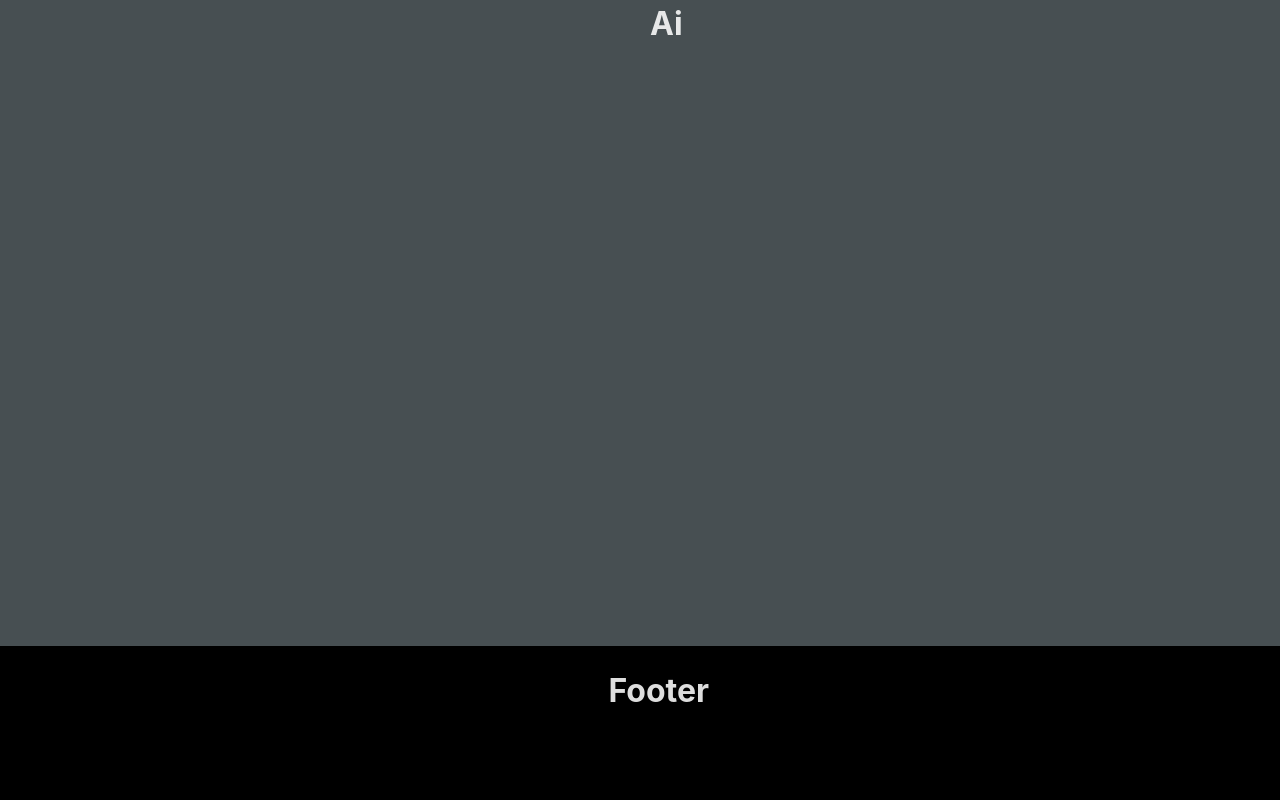
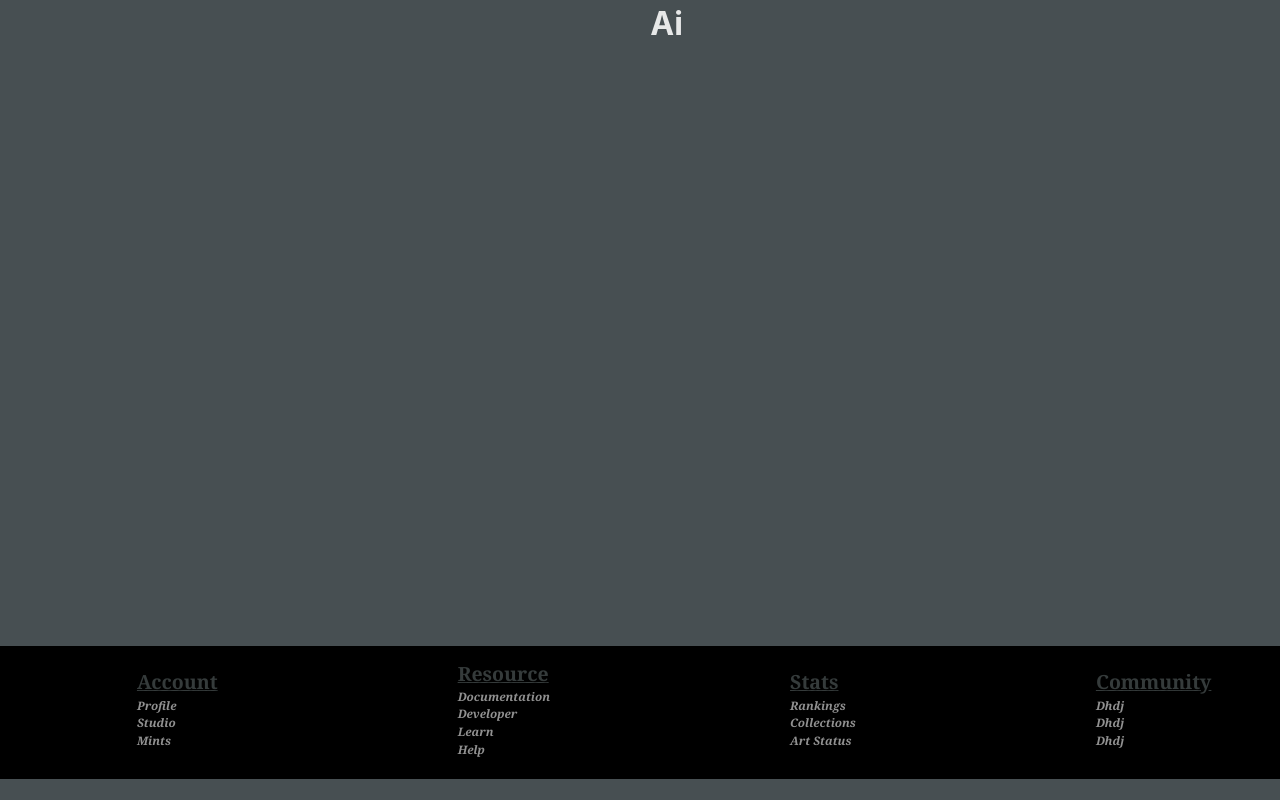
Before and after one commit to mayowaolatunji/CryptArt, a React (Vite) app in the folder cryptArt/: page / in a window 1280 px wide. Shown: the part 1621-2421 px from the top of the page. After the commit the page ends 2400 px from the top, so only its background shows below. Built offline with nearby package versions, Linux system fonts and the light colour scheme; no server answers.

Commit message:
Footer/ CryptArt

```diff
--- a/cryptArt/src/components/footer/footer.css
+++ b/cryptArt/src/components/footer/footer.css
@@ -1,4 +1,58 @@
 .Footer{
     background: black;
     height: 100%;
+    width: 100%;
+    justify-content: center;
+    align-items: center;
+
 }
+
+.footerContent{
+    /* position: relative; */
+    display: flex;
+    margin-left: 40px;
+    padding-right: 50px;
+    justify-content: center;
+    align-items: center;
+}
+
+.list{
+    position: relative;
+    padding-right: 200px;
+    align-items: center;
+    justify-content: center;
+    padding-top: -4px;
+    display: block;
+}
+
+.list ul{
+    display: block;
+    justify-content: center;
+    align-items: center;
+    text-align: center;
+    font-size: small;
+}
+
+.community ul{
+    font-size: small;
+    display: block;
+
+}
+
+ul li{
+    font-family: georgia;
+    font-style: oblique;
+    text-decoration: solid;
+    text-shadow: 2px 1px 1px rgb(0, 0, 0);
+    text-transform: capitalize;
+    color: rgb(145, 145, 145);
+    outline: white;
+    font-size: .9em;
+}
+
+li.headerText{
+    font-size: 1.5em;
+    text-decoration: underline;
+    font-style: normal;
+    color: rgb(53, 59, 59);
+}
--- a/cryptArt/src/components/footer/footer.jsx
+++ b/cryptArt/src/components/footer/footer.jsx
@@ -5,7 +5,51 @@ import './footer.css';
 
 function footer() {
   return (
-    <div className='Footer'><h1>Footer</h1></div>
+    <div className='Footer'>
+
+      <div className="footerContent">
+
+      <div className="list">
+        <ul>
+          <li className='headerText'>Account</li>
+          <li>Profile</li>
+          <li>Studio</li>
+          <li>mints</li>
+        </ul>
+      </div>
+
+      <div className="list">
+        <ul>
+          <li className='headerText' >Resource</li>
+          <li>Documentation</li>
+          <li>Developer</li>
+          <li>Learn</li>
+          <li>Help</li>
+        </ul>
+
+      </div>
+
+      <div className="list">
+      <ul>
+          <li className='headerText'>Stats</li>
+          <li>Rankings</li>
+          <li>Collections</li>
+          <li>Art status</li>
+        </ul>
+      </div>
+
+      <div className="community">
+        <ul>
+          <li className='headerText'>Community</li>
+          <li>dhdj</li>
+          <li>dhdj</li>
+          <li>dhdj</li>
+        </ul>
+      </div>
+
+      </div>
+
+    </div>
   )
 }
 
--- a/cryptArt/src/components/navBar/navBar.css
+++ b/cryptArt/src/components/navBar/navBar.css
@@ -51,6 +51,7 @@
     border: 1px none rgb(83, 82, 82);
     border-radius: 15px;
     padding: 3px 10px;
+    color: rgb(133, 134, 134);
 
     box-shadow: 0px 3px 1px 2px rgba(12, 11, 11, 0.8);
   }
@@ -107,14 +108,14 @@
 }
 
 .searchBox .input{
-  padding: 0px 5px;
+  padding: 0px 25px;
   position: relative;
-  width: 220px;
+  width: 190px;
   height: 27px;
   background: rgb(0, 0, 0);
   border-radius: 15px;
   outline: none;
-  border: 2px solid rgb(238, 238, 238);
+  border: 2px solid rgb(10, 8, 8);
 }
 
 .searchIcon{
```
